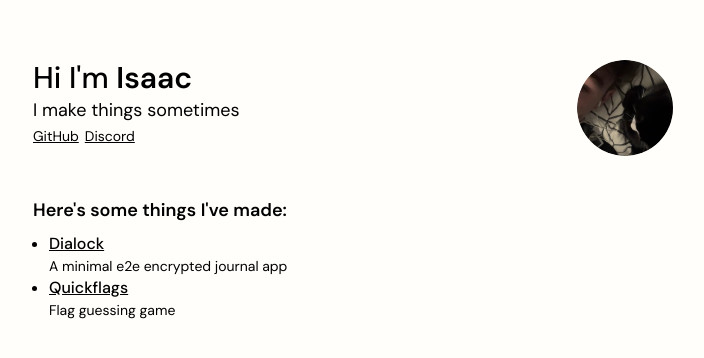
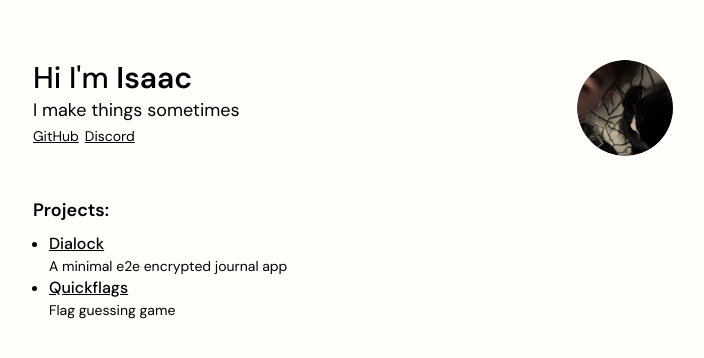
Before and after one commit to isaxk/personal-site, a SvelteKit app: page / in a window 1280 px wide. Shown: the part 226-584 px from the top of the page, without its empty margins (287-991 px from the left). Built offline with nearby package versions, Linux system fonts and the light colour scheme.

Commit message:
change projects header

```diff
--- a/src/routes/+page.svelte
+++ b/src/routes/+page.svelte
@@ -22,7 +22,7 @@
 			<img src={profile} alt="Profile Picture" class="w-24 h-24 rounded-full" />
 		</div>
 		<div>
-			<div class="text-lg font-semibold">Here's some things I've made:</div>
+			<div class="text-lg font-semibold">Projects:</div>
 			<ul class="list-disc pl-4 py-2">
 				{#each projects as project, i (project.url + i)}
 					<a href={project.url} class="group">
```
